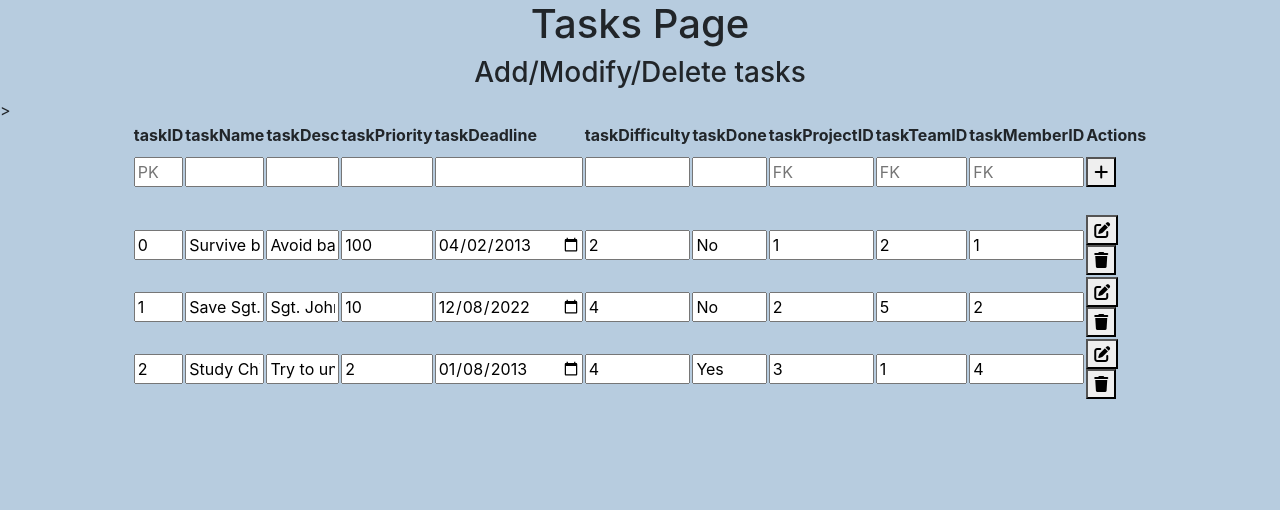
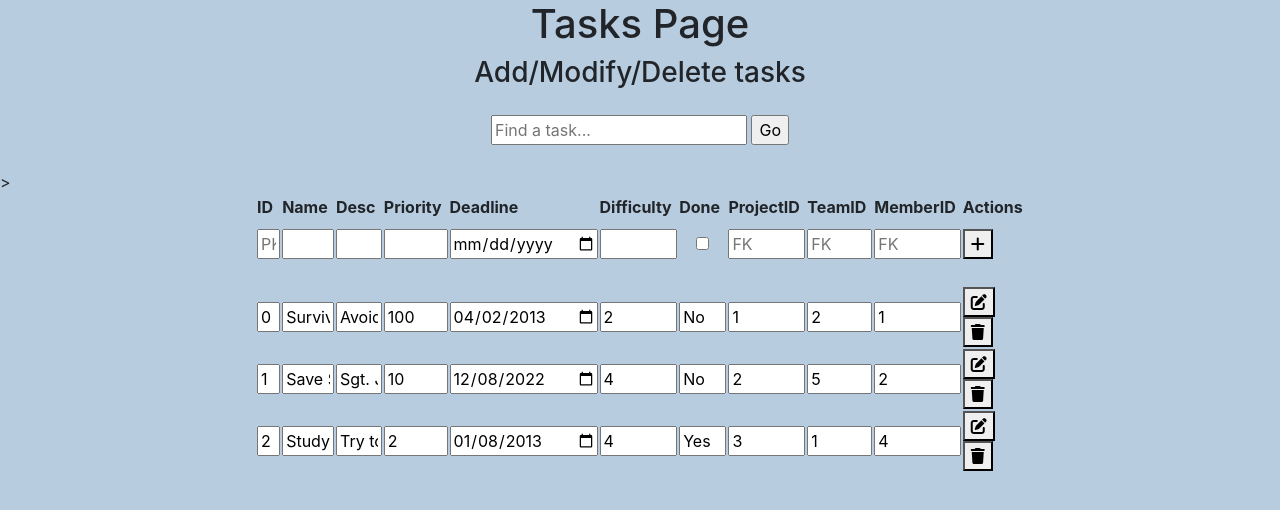
Before and after one commit to BOOSTO/CS340_Final_Project, a Flask app: page /tasks in a window 1280 px wide. Shown: the part 56-566 px from the top of the page. Run offline with Flask 2, Linux system fonts and the light colour scheme; some libraries are stand-ins or nearby versions.

Commit message:
added search boxes

```diff
--- a/static/style.css
+++ b/static/style.css
@@ -14,20 +14,18 @@
 body {
     background-color: #b7ccdf;
 }
+#search-box{
+    width: fit-content;
+    margin-left: auto;
+    margin-right: auto;
+    margin-top: 25px;
+    margin-bottom: 25px;
+}
 #table-data {
     width: 60%;
     margin-left: auto;
     margin-right: auto;
 }
-#col-grp-id {
-    width: 5%;
-}
-#col-grp-desc {
-    width: 50%;
-}
 #table-data input {
     width: 100%;
 }
-.col-act input {
-    width: 50% !important;
-}
--- a/templates/tasks.html
+++ b/templates/tasks.html
@@ -3,25 +3,24 @@
 {% block content %}
 <h1 class="center">Tasks Page</h1>
 <h3 class="center">Add/Modify/Delete tasks</h3>
+<div id="search-box">
+    <form method="GET" action="/tasks">
+        <input type="text" id="search-input" placeholder="Find a task...">
+        <input type="submit" id="search-go" value="Go">
+    </form>
+</div>
 <table id="table-data">
-    <colgroup>
-        <col id="col-grp-id">
-        <col id="col-grp-name">
-        <col id="col-grp-desc">
-        <col id="col-grp-project">
-        <col id="col-grp-act">
-        </colgroup>
     <tr>
-        <th><label>taskID</label></th>
-        <th><label>taskName</label></th>
-        <th><label>taskDesc</label></th>
-        <th><label>taskPriority</label></th>
-        <th><label>taskDeadline</label></th>
-        <th><label>taskDifficulty</label></th>
-        <th><label>taskDone</label></th>
-        <th><label>taskProjectID</label></th>
-        <th><label>taskTeamID</label></th>
-        <th><label>taskMemberID</label></th>
+        <th><label>ID</label></th>
+        <th><label>Name</label></th>
+        <th><label>Desc</label></th>
+        <th><label>Priority</label></th>
+        <th><label>Deadline</label></th>
+        <th><label>Difficulty</label></th>
+        <th><label>Done</label></th>
+        <th><label>ProjectID</label></th>
+        <th><label>TeamID</label></th>
+        <th><label>MemberID</label></th>
         <th><label>Actions</label></th>
     </tr>
     <tr>
@@ -29,9 +28,9 @@
         <td><input type="text" name="taskName" /></td>
         <td><input  type="text" name="taskDesc" class="input-desc"/></td>
         <td><input  type="text" name="taskPriority"/></td>
-        <td><input  type="text" name="taskDeadline"/></td>
+        <td><input  type="date" name="taskDeadline"/></td>
         <td><input  type="text" name="taskDifficulty"/></td>
-        <td><input  type="text" name="taskDone"/></td>
+        <td><input  type="checkbox" name="taskDone"/></td>
         <td><input  type="text" name="taskProjectID" placeholder="FK" readonly /></td>
         <td><input  type="text" name="taskTeamID"placeholder="FK" readonly /></td>
         <td><input  type="text" name="taskMemberID"placeholder="FK" readonly /></td>
```
Also changed, not shown: templates/members.html (+6 -7 lines), templates/projects.html (+6 -6 lines).
